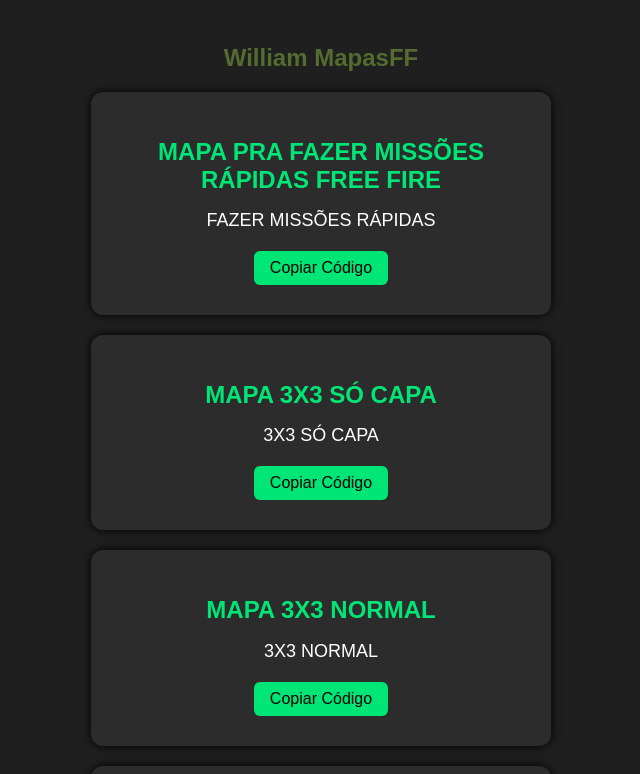
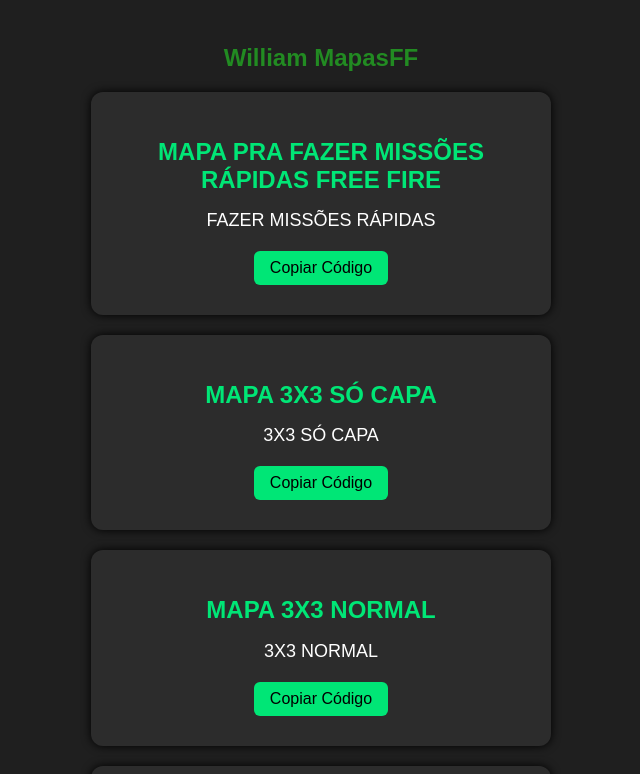
Before and after one commit to WilliamMapasFF/MeusMapasFF, a plain HTML site: page index.html in a window 1280 px wide. Shown: the top 774 px of the page, without its empty margins (319-959 px from the left). Drawn offline with Linux system fonts and the light colour scheme.

Commit message:
Atualizar o index.html

```diff
--- a/index.html
+++ b/index.html
@@ -48,7 +48,7 @@
 </head>
 <body>
 
-<h1 style="color: #556B2F;">William MapasFF</h1>
+<h1 style="color: #228B22;">William MapasFF</h1>
 
   <!-- Mapa 1 -->
   <div class="container">
```
